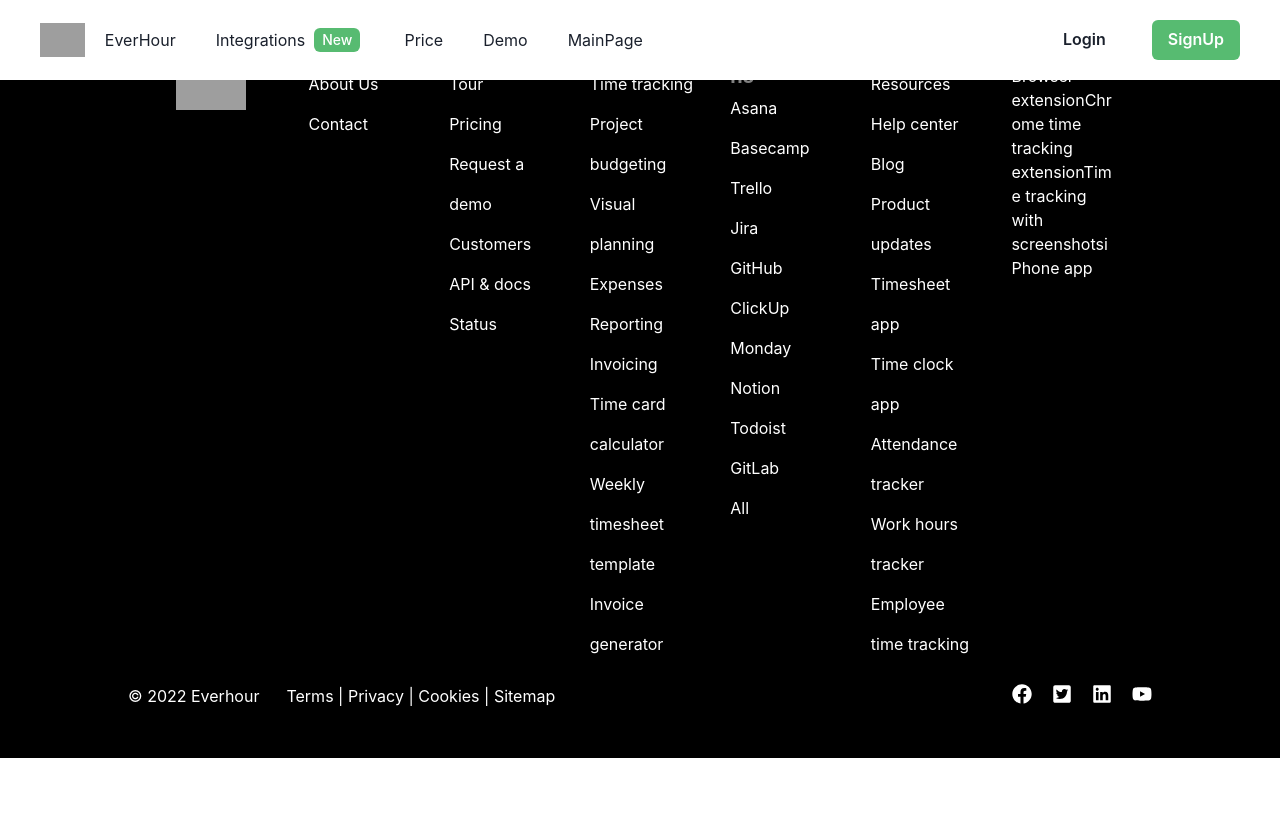
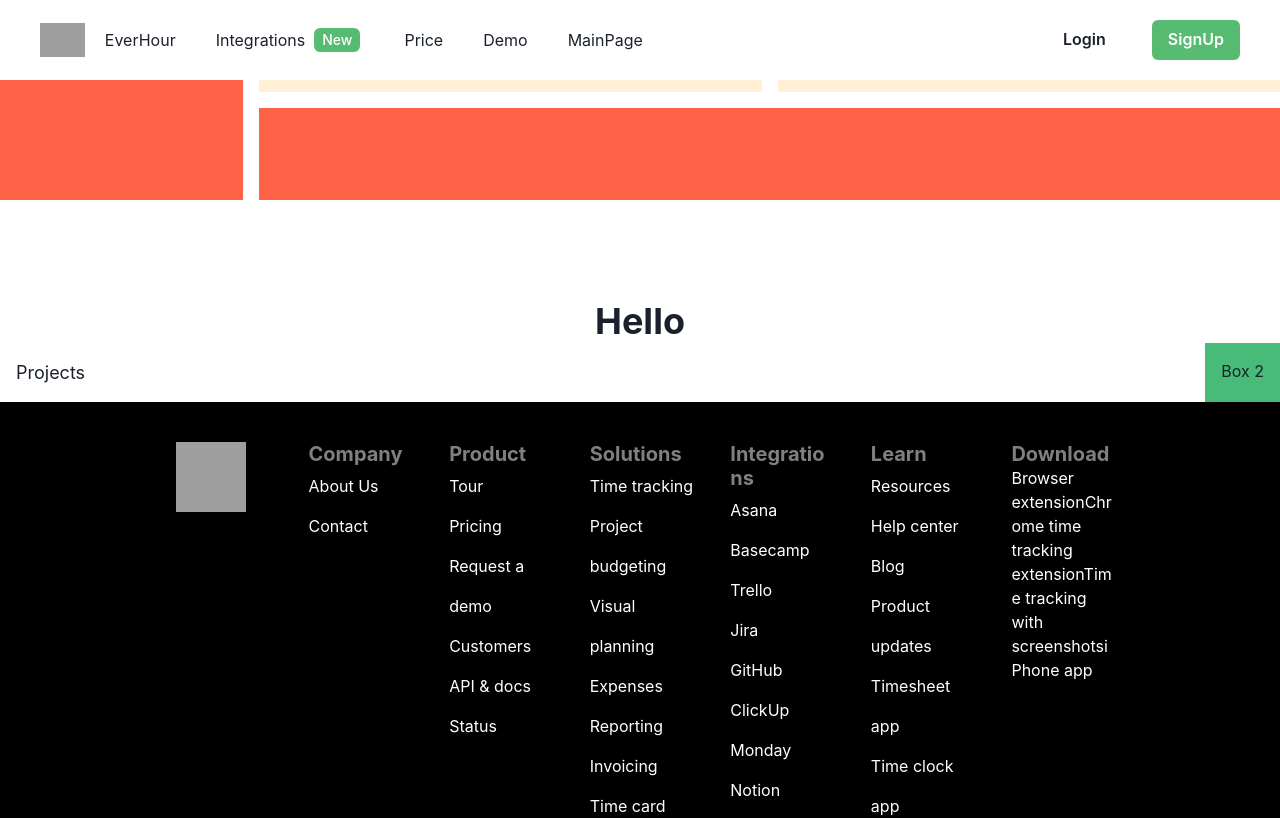
Before and after one commit to Randhir200/powerful-nut-6425, a React (Create React App) app in the folder frontend/: page /projects in a window 1280 px wide. Shown: the top 818 px of the page. Built offline with nearby package versions, Linux system fonts and the light colour scheme; grey boxes are pictures that could not be loaded.

Commit message:
Service Header page design

```diff
--- /dev/null
+++ b/frontend/src/Components/ServiceHeader.jsx
@@ -0,0 +1,19 @@
+import React from 'react';
+import { Flex, Spacer, Box, Text } from '@chakra-ui/react';
+const ServiceHeader = () => {
+  return (
+    <>
+      <Flex>
+        <Box p='4'>
+        <Text fontSize='lg'>Projects</Text>
+        </Box>
+        <Spacer />
+        <Box p='4' bg='green.400'>
+          Box 2
+        </Box>
+      </Flex>
+    </>
+  );
+};
+
+export default ServiceHeader;
--- /dev/null
+++ b/frontend/src/Pages/Projects.jsx
@@ -0,0 +1,25 @@
+import React from 'react';
+import ServiceHeader from '../Components/ServiceHeader';
+import { Heading,Grid, GridItem } from '@chakra-ui/react';
+
+const Projects = () => {
+  return (
+    <>
+      <Grid
+        h='200px'
+        templateRows='repeat(2, 1fr)'
+        templateColumns='repeat(5, 1fr)'
+        gap={4}
+        >
+  <GridItem rowSpan={2} colSpan={1} bg='tomato' />
+  <GridItem colSpan={2} bg='papayawhip' />
+  <GridItem colSpan={2} bg='papayawhip' />
+  <GridItem colSpan={4} bg='tomato' />
+</Grid>
+      <Heading mt='100px'>Hello</Heading>
+      <ServiceHeader />
+    </>
+  );
+};
+
+export default Projects;
--- a/frontend/src/Routes/MainRoutes.jsx
+++ b/frontend/src/Routes/MainRoutes.jsx
@@ -7,6 +7,7 @@
 import DemoHome from '../Pages/DemoHome';
 import Homepage from '../Pages/Homepage';
 import Pricing from '../Pages/Pricing';
+import Projects from '../Pages/Projects';
 const MainRoutes = () => {
   return (
     <Routes>
@@ -16,6 +17,7 @@
       <Route path='/mainpage' element={<Mainpage />} />
       <Route path="/pricing" element={<Pricing/>}/>
       <Route path="/demo" element={<DemoHome/>}/>
+      <Route path="/projects" element={<Projects/>}/>
   </Routes>
 
   );
```
